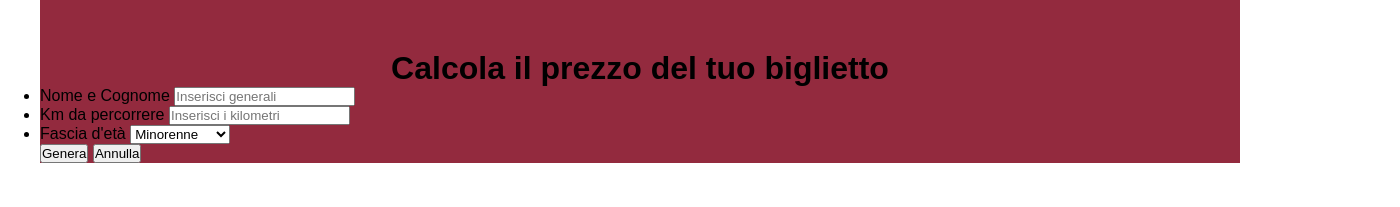
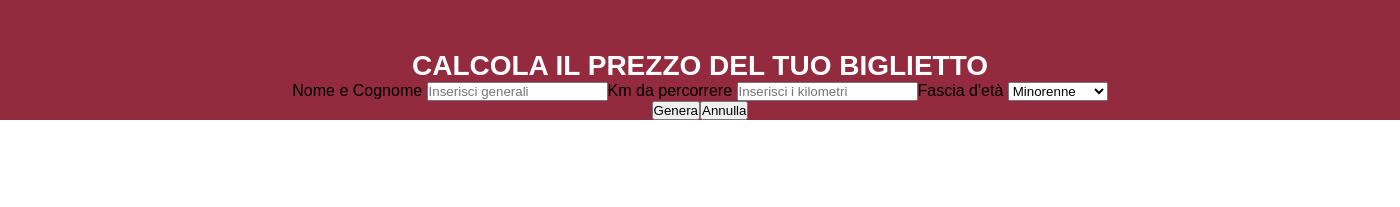
Before and after one commit to PietroMarrazzo/js-biglietto-treno-form, a plain HTML site: page index.html in a window 1280 px wide. Shown: the whole page, 1400 px wide, since content can reach past the window. Drawn offline with Linux system fonts and the light colour scheme.

Commit message:
css wip
woring on spacing

```diff
--- a/css/styles.css
+++ b/css/styles.css
@@ -4,10 +4,11 @@
     box-sizing: border-box;
     font-family: sans-serif;
 }
+/* background */
 
 /* container */
 .container {
-    width: 1200px;
+    width: 1400px;
     margin: 0px auto;
     padding-top: 50px;
     background-color: #840b22de;
@@ -18,6 +19,14 @@
     text-align: center;
 }
 
+.flex {
+    display: flex;
+}
+
+.flex-center {
+    justify-content: center;
+}
+
 .display {
     opacity: 1;
 }
@@ -26,5 +35,19 @@
     opacity: 0;
 }
 
+h1 {
+    color:white;
+    text-transform: uppercase;
+    font-size: 28px;
+}
 
 /* info list UL */
+#generatore #info-list {
+    list-style: none;
+}
+
+#generatore #info-list li {
+
+}
+
+#generatore #info-list
--- a/index.html
+++ b/index.html
@@ -7,11 +7,12 @@
     <title>Biglietto treno</title>
 </head>
 <body>
+    <div class="background">
         <div id="generatore" class="container">
             <h1 class="txt-center">
                 Calcola il prezzo del tuo biglietto
             </h1>
-        <ul id="info-list">
+            <ul id="info-list" class="flex flex-center">
                 <li>
                     <label for="">Nome e Cognome</label>
                     <input type="text" id="username" placeholder="Inserisci generali">
@@ -30,7 +31,7 @@
 
                 </li>
             </ul>
-        <div>
+            <div class="flex flex-center">
                 <button id="genera" type="button">
                     Genera
                 </button>
@@ -87,7 +88,7 @@
                 </table>
             </div>
         </div>
-
+    </div>
     <script src="./js/main.js"></script>
 </body>
 </html>
```
Lines whose indentation alone changed are shown as unchanged.
